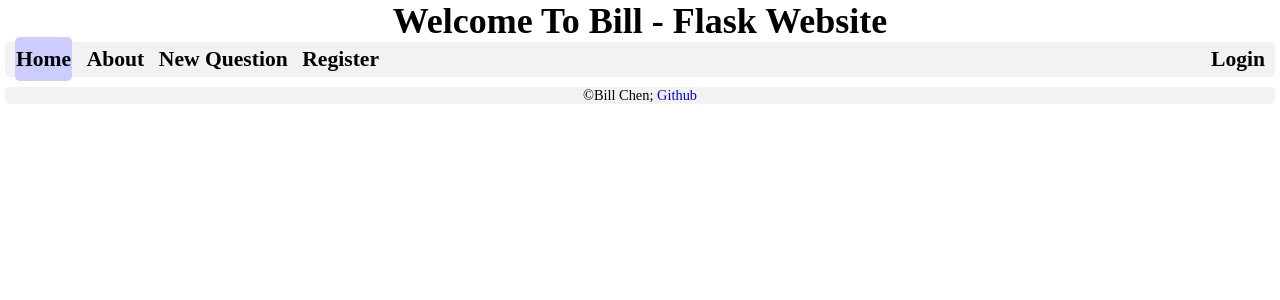
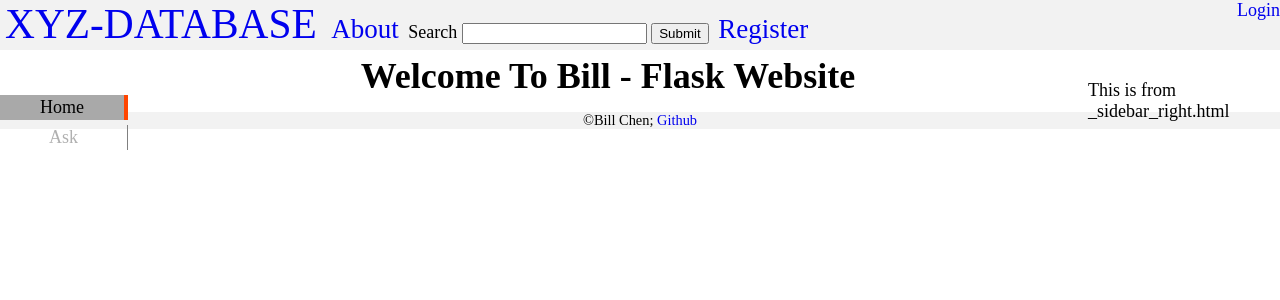
Before and after one commit to lazytosay/flask_website, a Flask app: page / in a window 1280 px wide. Shown: the top 300 px of the page. Run offline with Flask 2, Linux system fonts and the light colour scheme; data that the repository does not hold is empty; some libraries are stand-ins or nearby versions.

Commit message:
a little bit style, add some limit to view functions

```diff
--- a/website/blueprints/auth.py
+++ b/website/blueprints/auth.py
@@ -47,7 +47,7 @@ def check(token):
     return redirect(url_for('main.index'))
 
 @auth_bp.route('/login', methods=['GET', 'POST'])
-@limiter.limit('10/minute')
+@limiter.limit('10/minute, 100/day')
 def login():
     form = LoginForm()
     if form.validate_on_submit():
@@ -55,7 +55,7 @@ def login():
         user = User.query.filter(User.email == form.email.data.lower()).first()
 
         if not user:
-            flash("account not exists...")
+            flash("check you account or password...")
             return redirect(url_for('auth.login'))
 
         password = form.password.data
@@ -64,6 +64,7 @@ def login():
             login_user(user)
             flash("logged in...")
             return redirect(url_for('main.index'))
+        flash("check your account or password...")
 
     return render_template('auth/login.html', form=form)
 
--- a/website/blueprints/main.py
+++ b/website/blueprints/main.py
@@ -3,7 +3,7 @@ from website.extensions import limiter, db
 from website.forms.main import QuestionForm, AnswerForm
 from website.models import Question, Answer
 from website.models import UserCommon as User
-from flask_login import current_user
+from flask_login import current_user, login_required
 
 main_bp = Blueprint('main', __name__)
 
@@ -25,6 +25,7 @@ def about():
 
 
 @main_bp.route('/question/new', methods=['GET', 'POST'])
+@login_required
 @limiter.limit("2 per second")
 def question_new():
     form = QuestionForm()
@@ -56,6 +57,7 @@ def question_detail(question_id):
 
 
 @main_bp.route('/answer/new/<int:question_id>', methods=['GET', 'POST'])
+@login_required
 @limiter.limit("5 per minute")
 def answer_new(question_id):
     answered = Answer.query.filter_by(author=current_user, question_id=question_id).first()
@@ -76,3 +78,18 @@ def answer_new(question_id):
 
     #return redirect(url_for('main/answer_new', form=form))
     return render_template('main/answer_new.html', form=form)
+
+
+@main_bp.route("/search", methods=['POST'])
+def search():
+
+    """
+    keyword = request.form.get('keyword', "NONE")
+    if keyword:
+        flash("get keyword: " + keyword)
+    else:
+        flash("empty...", "warning")
+    """
+    flash("NOT IMPLEMENTED YET...", "warning")
+
+    return redirect(url_for('main.index'))
--- a/website/static/style.css
+++ b/website/static/style.css
@@ -1,26 +1,47 @@
 
 
 body{
-    margin: 0px 5px;
+    margin: 0px;
     font-size: 18px;
 }
 
 h1#header-page{
+    font-size: 200%;
     text-align: center;
     margin-top: 0px;
-    margin-bottom: 0px;
+    margin-bottom: 15px;
 }
 
 
 
 section#section-navigation{
     background-color: #f2f2f2;
-    padding: 5px;
     margin: 0px;
     margin-bottom: 5px;
+    height: 50px;
+
 }
 
+section#section-navigation > nav.nav-bar > div.title{
+    padding: 5px;
+    font-size: 230%;
+    display: inline;
+}
 
+section#section-navigation > nav.nav-bar > a.nav-item{
+    font-size: 150%;
+    padding: 5px;
+}
+
+section#section-navigation > nav.nav-bar > form.search{
+
+    display: inline;
+}
+
+div.message-alert{
+    background-color: #FF7F50;
+}
+/*
 a.nav-item{
     color: black;
     list-style-type: none;
@@ -30,28 +51,63 @@ a.nav-item{
     text-decoration: none;
     font-size: 120%;
 }
+*/
 
+/*
 a.active{
     background-color: #ccccff;
     padding: 10px 1px;
     border-radius: 5px;
 }
+*/
 
 
 section#section-sidebar-left{
     width: 10%;
     margin-right: 90%;
     margin-bottom: 0px;
-    border-right: 1px solid gray;
-    min-height: 100vh;
+    /*min-height: 100%; */
+
+    position: absolute;
+    top: 90px;
+    left: 0px;
 }
 
 section#section-sidebar-right{
     width: 15%;
     margin-left:  85%;
     margin-right: 0px;
-    border-left: 1px solid gray;
+    /*min-height: 100%;*/
+
+    position: absolute;
+    top: 80px;
+    right: 0px;
+
 }
+
+
+div.sidebar-left-nav-list{
+    font-size: 100%;
+    overflow: hidden;
+}
+
+div.sidebar-left-nav-list > a.nav-item{
+    color: #B0B0B0;
+    display: block;
+    text-align: center;
+    padding: 2px 2px;
+    border-right: 1px solid gray;
+    margin-top: 5px;
+    margin-bottom: 5px;
+}
+
+div.sidebar-left-nav-list > a.active{
+    color: black;
+    background-color: #A9A9A9;
+    border-right: 4px solid #FF4500;
+}
+
+
 
 section#section-content{
     width:  75%;
@@ -73,9 +129,11 @@ a{
     text-decoration: none;
 }
 
+/*
 .bar-rounded{
     border-radius: 5px;
 }
+*/
 
 div.error-description{
     text-align: center;
--- a/website/templates/base.html
+++ b/website/templates/base.html
@@ -11,21 +11,18 @@
 
     {% from "bootstrap/nav.html" import render_nav_item %}
 
-    <h1 id="header-page">{% block header %} Welcome To Bill - Flask Website {% endblock %}</h1>
-
-
-
-    {% for message in get_flashed_messages() %}
-        <div class="message-alert">{{message}}</div>
-    {% endfor %}
 
     {% block nav %}
-    <section id="section-navigation" class="bar-rounded">
+    <section id="section-navigation">
         <nav class="nav-bar">
-            {{render_nav_item('main.index', 'Home') }}
+            <div class="title">{{render_nav_item('main.index', 'XYZ-DATABASE') }}</div>
             {{render_nav_item('main.about', 'About') }}
 
-            {{render_nav_item('main.question_new', 'New Question') }}
+            <form class="search" method="post" action="{{url_for('main.search') }}">
+                <label class="search-box-label" for="search-box">Search</label>
+                <input type="text" id="search-box" name="keyword">
+                <input type="submit">
+            </form>
 
             {% if current_user.is_authenticated %}
                 <small class="nav-username">Hi, {{current_user.username}}</small>
@@ -39,8 +36,32 @@
     </section>
     {% endblock %}
 
+    <section id="section-sidebar-left">
+        {% block sidebar_left %}
+        {% include 'main/_sidebar_left.html' %}
+        {% endblock %}
+    </section>
+
+    <section id="section-sidebar-right">
+        {% block sidebar_right %}
+        {% include 'main/_sidebar_right.html' %}
+        {% endblock %}
+    </section>
+
+
+
+
+
+
 
     <section id="section-content">
+        <h1 id="header-page">{% block header %} Welcome To Bill - Flask Website {% endblock %}</h1>
+
+        {% for message in get_flashed_messages() %}
+        <div class="message-alert">{{message}}</div>
+        {% endfor %}
+
+
         {% block content%} {% endblock %}
     </section>
 
--- /dev/null
+++ b/website/templates/main/_sidebar_left.html
@@ -0,0 +1,6 @@
+
+
+<div class="sidebar-left-nav-list">
+    {{render_nav_item('main.index','Home') }}
+    {{render_nav_item('main.question_new','Ask') }}
+</div>
--- /dev/null
+++ b/website/templates/main/_sidebar_right.html
@@ -0,0 +1,4 @@
+
+{% from 'bootstrap/nav.html' import render_nav_item %}
+
+This is from _sidebar_right.html
```
